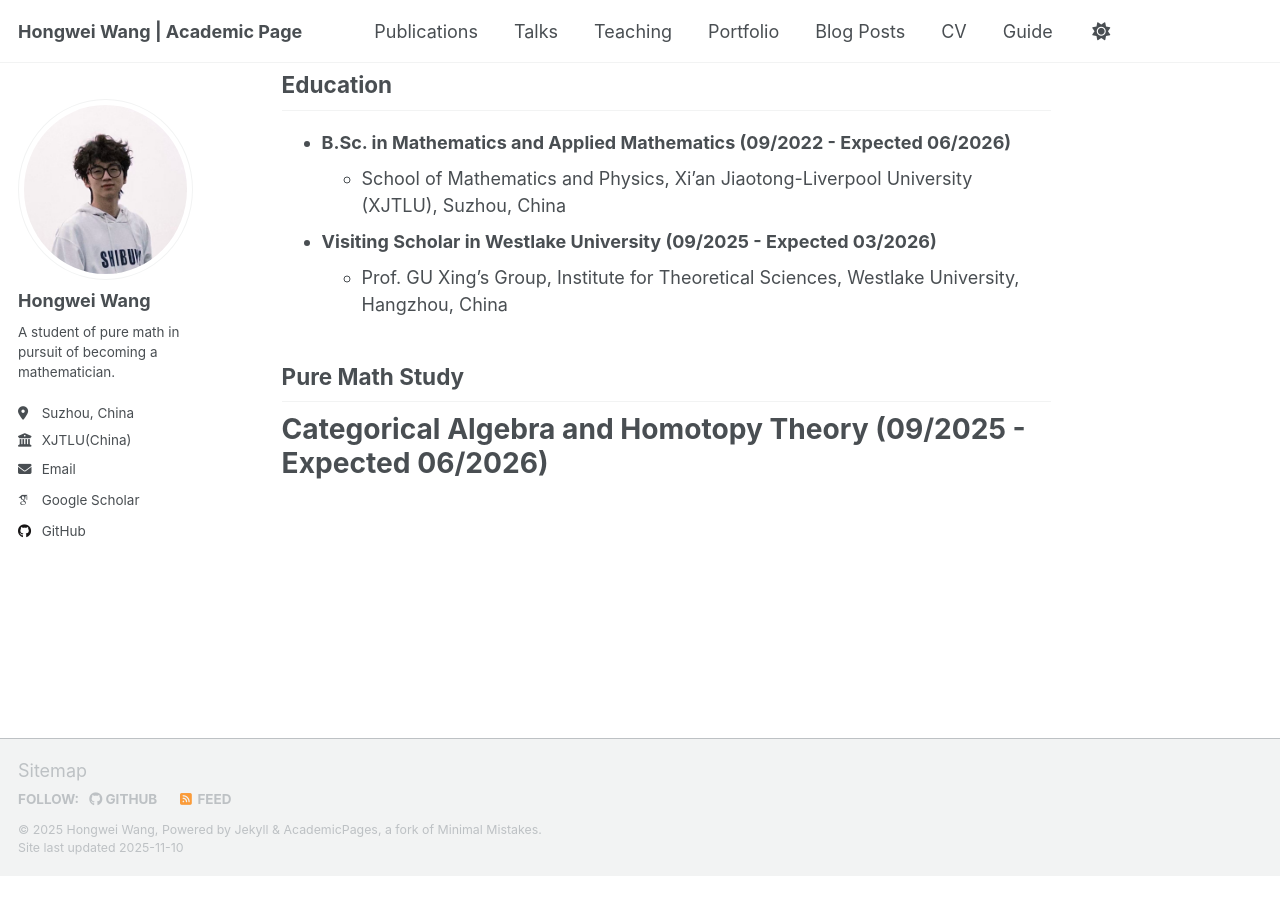
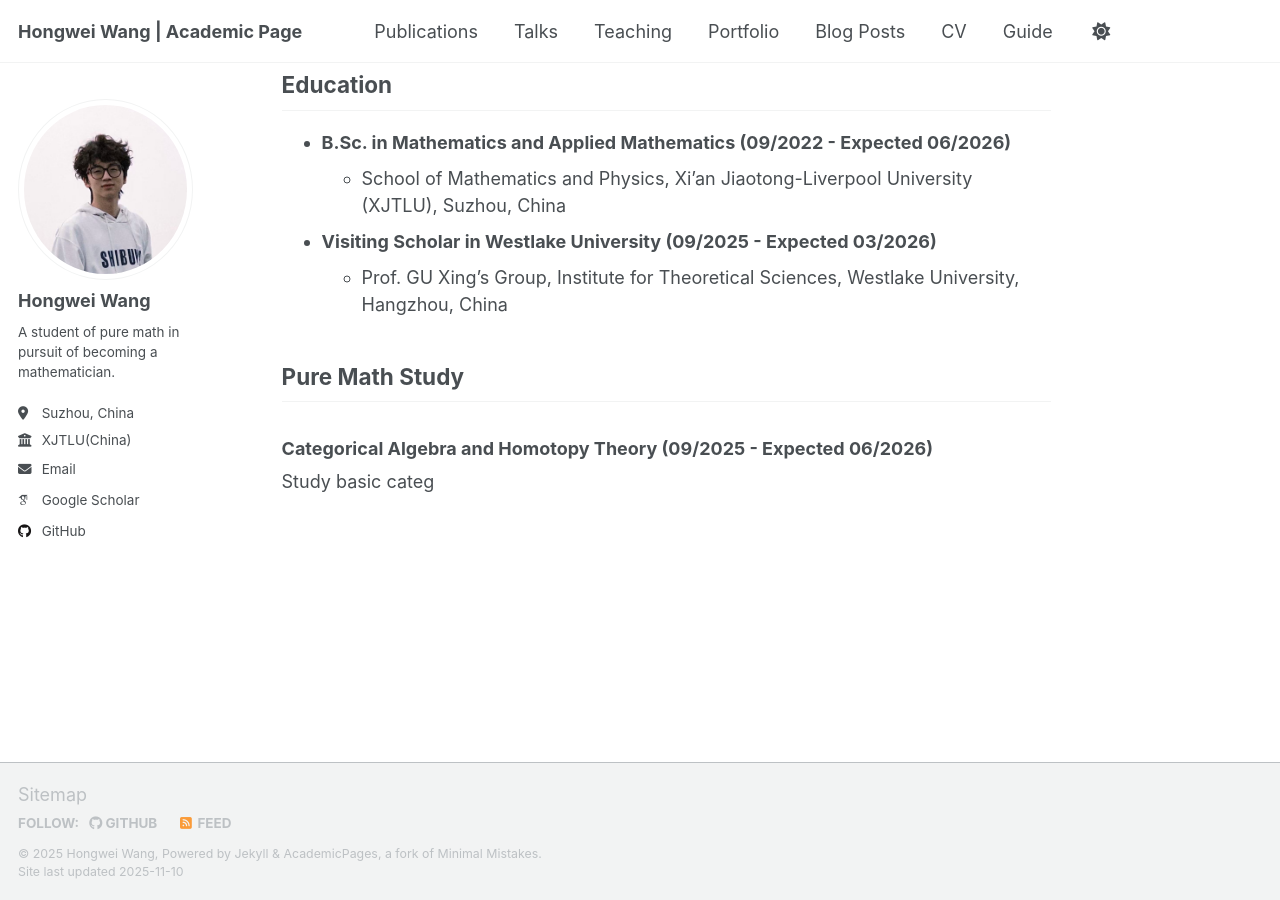
Before and after one commit to WangHongWei-AcademicPage/WangHongWei-AcademicPage.github.io, a Jekyll site: the page built from _pages/about.md, in a window 1280 px wide and 900 px high, scrolled down 536 px. Built offline with Jekyll 4.4.1, drawn with Linux system fonts in a browser that asks for light colours; some web fonts are replaced; a script that is not in the unit is left out; before the commit the page ends 1412 px from its top, so only the background shows below that.

Commit message:
Change heading level for Pure Math Study section
Updated heading level for Categorical Algebra and Homotopy Theory section.

```diff
--- a/_pages/about.md
+++ b/_pages/about.md
@@ -24,4 +24,5 @@ On this website, you can explore the undergraduate work, academic talks, teachin
   * Prof. GU Xing's Group, Institute for Theoretical Sciences, Westlake University, Hangzhou, China
 
 ## Pure Math Study
-# Categorical Algebra and Homotopy Theory (09/2025 - Expected 06/2026)
+### Categorical Algebra and Homotopy Theory (09/2025 - Expected 06/2026)
+Study basic categ
```
